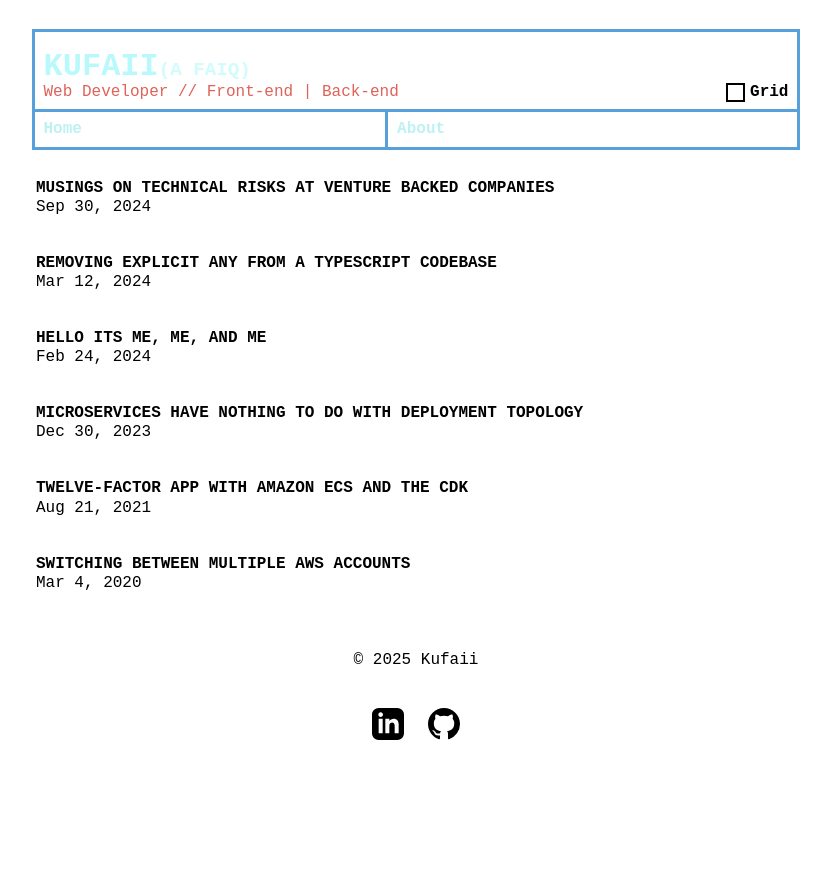
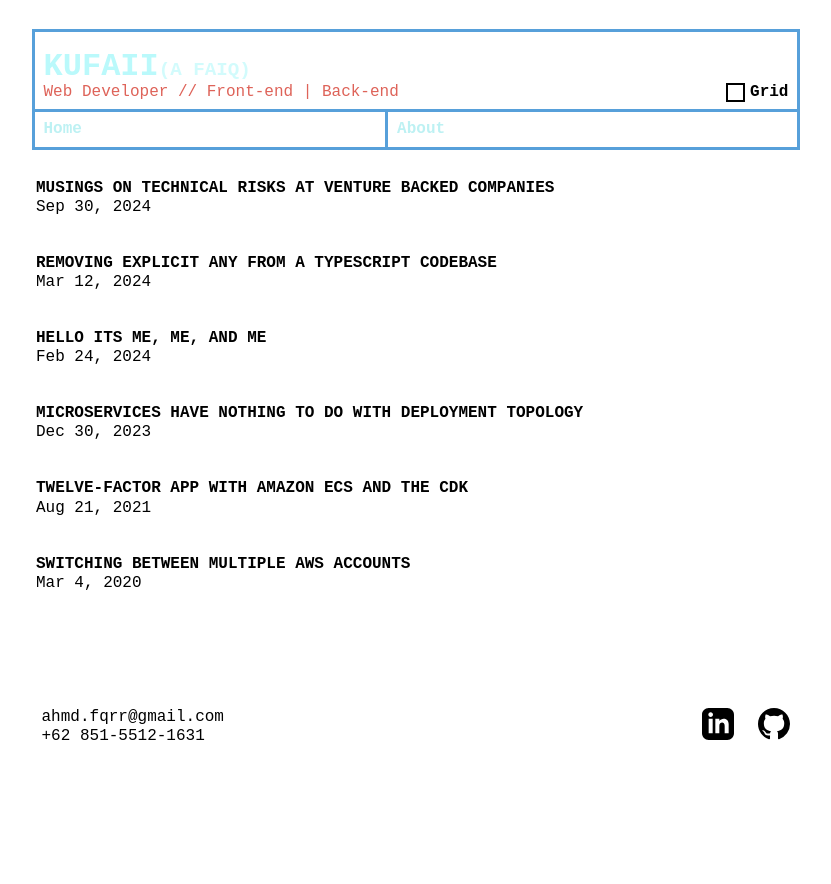
Before and after one commit to kufaii/kufaii-blog, an Astro site: page /blog in a window 1280 px wide. Shown: the whole page, without its empty margins (224-1055 px from the left). Built offline with nearby package versions, Linux system fonts and the light colour scheme; Astro itself is replaced by a stand-in of ours; a web font is replaced by a local one.

Commit message:
style: make blink faster and edit footer

```diff
--- a/src/components/Footer.astro
+++ b/src/components/Footer.astro
@@ -3,7 +3,12 @@ const today = new Date();
 ---
 
 <footer>
-  &copy; {today.getFullYear()} Kufaii
+  <!-- &copy; {today.getFullYear()} Kufaii -->
+  <div class="grid">
+    <p class="contact">
+      ahmd.fqrr@gmail.com <br />
+      +62 851-5512-1631
+    </p>
     <div class="social-links">
       <a href="https://www.linkedin.com/in/ahmadfaiqa" target="_blank">
         <span class="sr-only">describe</span>
@@ -35,6 +40,8 @@ const today = new Date();
         >
       </a>
     </div>
+  </div>
+
   <div class="debug-grid"></div>
   <script src="../styles/style.js"></script>
 </footer>
@@ -49,7 +56,7 @@ const today = new Date();
   }
   .social-links {
     display: flex;
-    justify-content: center;
+    justify-content: end;
     gap: 1.5em;
     align-items: baseline;
   }
@@ -60,4 +67,18 @@ const today = new Date();
   .social-links a:hover {
     color: var(--text-color-alt);
   }
+
+  .grid {
+    display: grid;
+    grid-template-columns: 1fr 1fr;
+    align-items: end;
+    margin-top: auto;
+    height: 100%;
+  }
+
+  .contact {
+    text-align: left;
+    align-self: flex-end;
+    margin-bottom: 0;
+  }
 </style>
--- a/src/components/Header.astro
+++ b/src/components/Header.astro
@@ -146,11 +146,7 @@ import { SITE_TITLE, NAME } from "../consts";
             localStorage.setItem("showGrid", "false");
           }
         });
-
-        console.log("Grid toggle initialized successfully");
-      } catch (error) {
-        console.error("Error initializing grid toggle:", error);
-      }
+      } catch (error) {}
     });
   </script>
 </header>
```
Also changed, not shown: src/components/LandingImage.astro (+8 -6 lines). Lines whose indentation alone changed are shown as unchanged.
